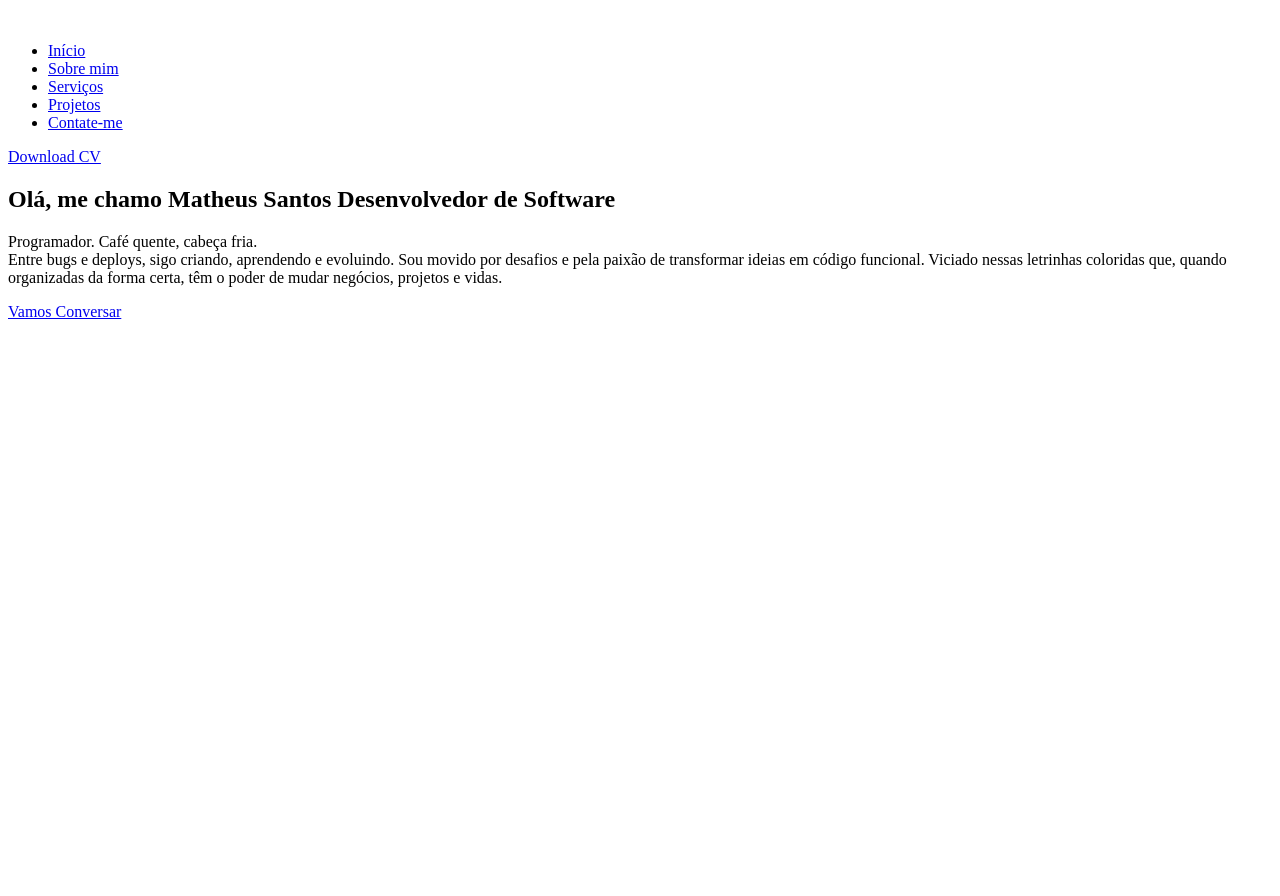
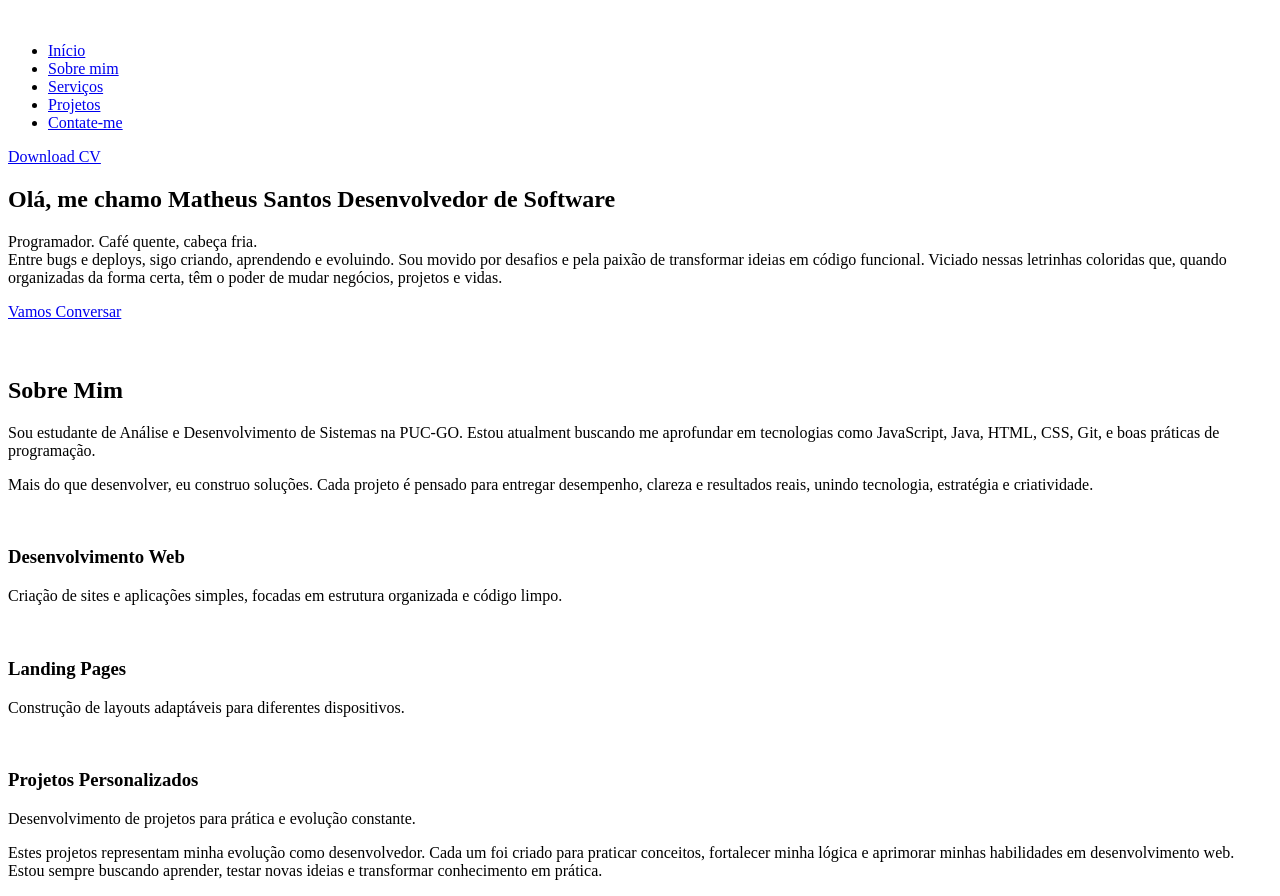
Before and after one commit to matheussouzasantos/portfolio-pessoal, a plain HTML site: page index.html in a window 1280 px wide. Before the commit the page ends 800 px from the top, so only its background shows below. Drawn offline with Linux system fonts and the light colour scheme.

Commit message:
Adicionado about-me e services. Iniciado projects

```diff
--- a/index.html
+++ b/index.html
@@ -19,6 +19,8 @@
         <a href="cv.pdf" class="btn">Download CV</a>
       </nav>
     </header>
+
+    <main>
       <section id="home" class="hero">
         <div class="hero-container">
           <div class="hero-text">
@@ -33,8 +35,8 @@
               Entre bugs e deploys, sigo criando, aprendendo e evoluindo. Sou
               movido por desafios e pela paixão de transformar ideias em código
               funcional. Viciado nessas letrinhas coloridas que, quando
-            organizadas da forma certa, têm o poder de mudar negócios, projetos
-            e vidas.
+              organizadas da forma certa, têm o poder de mudar negócios,
+              projetos e vidas.
             </p>
             <a href="#contact" class="btn">Vamos Conversar</a>
           </div>
@@ -56,5 +58,71 @@
           </div>
         </div>
       </section>
+
+      <section id="about-me" class="about-me">
+        <div class="about-me-container">
+          <div class="about-me-image">
+            <img src="" alt="" />
+          </div>
+          <div class="about-me-text">
+            <h2 class="content-title">Sobre Mim</h1>
+            <p class="content-text">
+              Sou estudante de Análise e Desenvolvimento de Sistemas na PUC-GO.
+              Estou atualment buscando me aprofundar em tecnologias como
+              JavaScript, Java, HTML, CSS, Git, e boas práticas de programação.
+            </p>
+            <div class="skills"></div>
+          </div>
+        </div>
+      </section>
+
+      <section id="services" class="services">
+        <div class="services-container">
+          <div class="services-text">
+            <p class="content-text">
+                Mais do que desenvolver, eu construo soluções.
+                Cada projeto é pensado para entregar desempenho, clareza e resultados reais, unindo tecnologia, estratégia e criatividade.
+            </p>
+          </div>
+          <div class="services-cards">
+
+            <article class="services-card">
+                <img src="" alt="">
+                <h3>Desenvolvimento Web</h3>
+                <p>Criação de sites e aplicações simples, focadas em estrutura organizada e código limpo.</p>
+            </article>
+
+            <article class="services-card">
+                <img src="" alt="">
+                <h3>Landing Pages</h3>
+                <p>Construção de layouts adaptáveis para diferentes dispositivos.</p>
+            </article>
+
+            <article class="services-card">
+                <img src="" alt="">
+                <h3>Projetos Personalizados</h3>
+                <p>Desenvolvimento de projetos para prática e evolução constante.</p>
+            </article>
+
+          </div>
+        </div>
+      </section>
+
+      <section id="projects" class="projects">
+        <div class="projects-container">
+            <div class="projetcs-text">
+                <p class="content-text">
+                    Estes projetos representam  minha evolução como desenvolvedor.
+                    Cada um foi criado para praticar conceitos, fortalecer minha lógica e aprimorar minhas habilidades em desenvolvimento web.
+                    Estou sempre buscando aprender, testar novas ideias e transformar conhecimento em prática.
+                </p>
+            </div>
+            <div class="projects-type-btn">
+                <a href=""></a>
+            </div>
+            <div class="projects-cards"></div>
+        </div>
+      </section>
+    </main>
   </body>
 </html>
```
Lines whose indentation alone changed are shown as unchanged.
